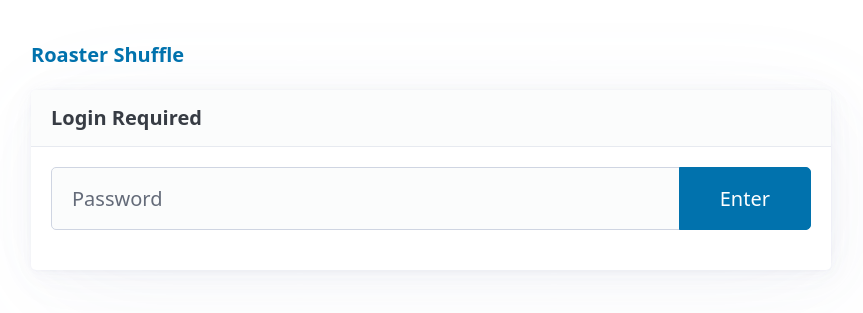
After one commit to litdream/roaster-shuffle, a Flask app: page /login in a window 1280 px wide. The commit adds this page. Shown: the top 313 px of the page, without its empty margins (209-1072 px from the left). Run offline with Flask 3, Linux system fonts and the light colour scheme; some libraries are stand-ins or nearby versions.

Commit message:
gated with simple pass

```diff
--- a/app.py
+++ b/app.py
@@ -16,6 +16,33 @@ def create_app():
     return app
 
 app = create_app()
+
+# Simple Security
+SECRET_PASSWORD = "opendoor"
+AUTH_COOKIE_NAME = "roaster_auth"
+
+@app.before_request
+def require_login():
+    if request.endpoint == 'static':
+        return
+    if request.endpoint == 'login':
+        return
+
+    if request.cookies.get(AUTH_COOKIE_NAME) != SECRET_PASSWORD:
+        return redirect(url_for('login'))
+
+@app.route('/login', methods=['GET', 'POST'])
+def login():
+    if request.method == 'POST':
+        password = request.form.get('password')
+        if password == SECRET_PASSWORD:
+            response = redirect(url_for('index'))
+            # Expire in 6 hours
+            response.set_cookie(AUTH_COOKIE_NAME, SECRET_PASSWORD, max_age=6*60*60)
+            return response
+        else:
+            return render_template('login.html', error="Invalid password") # Basic feedback could be flash
+    return render_template('login.html')
 
 @app.route('/')
 def index():
--- a/roaster-shuffle.py
+++ b/roaster-shuffle.py
@@ -1,4 +1,4 @@
 from app import app
 
 if __name__ == "__main__":
-    app.run(debug=True)
+    app.run(host='0.0.0.0', debug=True)
--- a/templates/event.html
+++ b/templates/event.html
@@ -40,7 +40,7 @@
         <header>
             <h3>Roster <small>({{ roster|length }})</small></h3>
             <form action="{{ url_for('shuffle_teams', event_id=event.id) }}" method="POST">
-                <input type="submit" value="Shuffle Teams" {% if not roster %}disabled{% endif %}>
+                <input type="submit" value="Shuffle Teams (Admin)" {% if not roster %}disabled{% endif %}>
             </form>
         </header>
         <div class="roaster-list" id="roaster-list">
--- /dev/null
+++ b/templates/login.html
@@ -0,0 +1,15 @@
+{% extends "base.html" %}
+
+{% block content %}
+<section class="container">
+    <article>
+        <header><strong>Login Required</strong></header>
+        <form action="{{ url_for('login') }}" method="POST">
+            <fieldset role="group">
+                <input type="password" name="password" placeholder="Password" aria-label="Password" required>
+                <input type="submit" value="Enter">
+            </fieldset>
+        </form>
+    </article>
+</section>
+{% endblock %}
--- a/test_app.py
+++ b/test_app.py
@@ -7,6 +7,9 @@ def client():
     app.config['TESTING'] = True
 
     with app.test_client() as client:
+        # Authenticate first
+        client.set_cookie('roaster_auth', 'opendoor')
+
         with app.app_context():
             db.create_all()
         yield client
```
